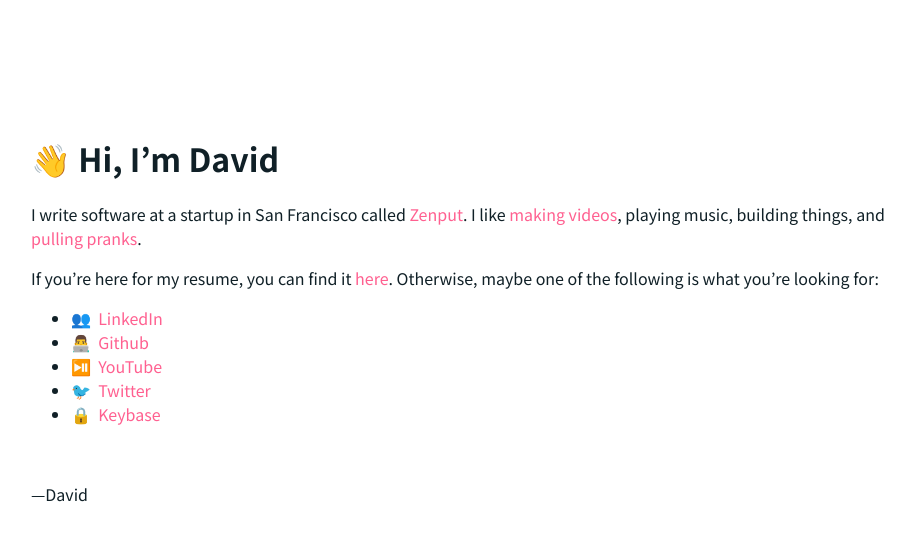
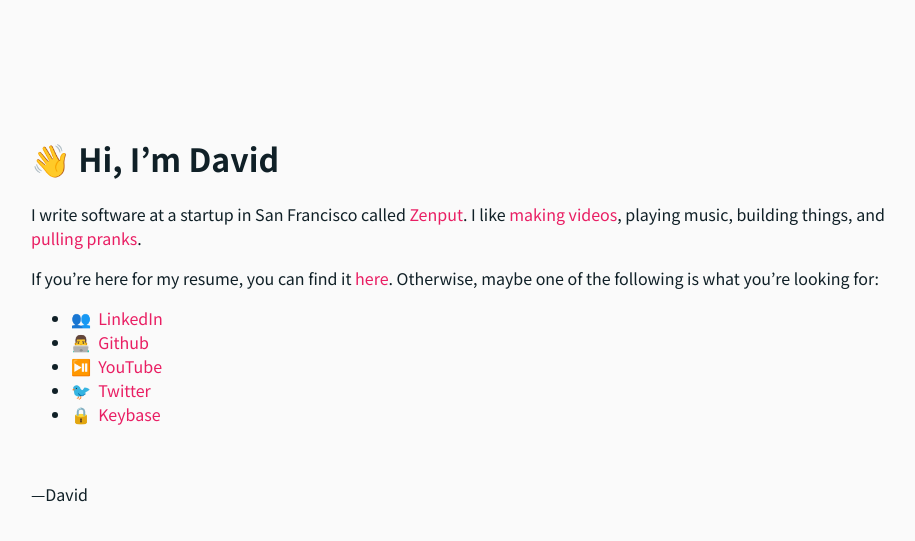
Before and after one commit to davidofwatkins/davidofwatkins.com, a Jekyll site: the page built from index.md, in a window 1280 px wide. Shown: the top 541 px of the page, without its empty margins (159-1074 px from the left). Built offline with Jekyll 4.4.1, drawn with Linux system fonts in a browser that asks for light colours.

Commit message:
Implement dark vs light mode theming

```diff
--- a/_config.yml
+++ b/_config.yml
@@ -26,6 +26,9 @@ markdown: kramdown
 plugins:
     - jekyll-feed
 
+sass:
+    sass_dir: css
+
 # Exclude from processing.
 # The following items will not be processed, by default. Create a custom list
 # to override the default setting.
--- a/_includes/site-head.html
+++ b/_includes/site-head.html
@@ -8,8 +8,7 @@
         name="description"
         content="{{ page.excerpt | default: site.description | strip_html | normalize_whitespace | truncate: 160 | escape }}"
     />
-    <meta name="theme-color" content="#607D8B" />
-    <link rel="shortcut icon" href="{{ '/favicon.png' | relative_url }}" />
+    <link rel="shortcut icon" type="image/png" href="{{ '/favicon.png' | relative_url }}" />
 
     <link href="https://fonts.googleapis.com/css?family=Source+Sans+Pro" rel="stylesheet" />
     <link href="https://fonts.googleapis.com/css?family=Lobster" rel="stylesheet" />
--- /dev/null
+++ b/css/colors.scss
@@ -0,0 +1,26 @@
+// Colors from: https://material.io/resources/color/
+
+// Light them
+$colorFontLight: #102027;
+$colorBackgroundLight: #fafafa;
+
+// Dark theme
+$colorFontDark: #efefef;
+$colorBackgroundDark: #1b1b1b;
+
+:root {
+    --color-font: #{$colorFontLight};
+    --color-background: #{$colorBackgroundLight};
+}
+
+@media (prefers-color-scheme: dark) {
+    :root {
+        --color-font: #{$colorFontDark};
+        --color-background: #{$colorBackgroundDark};
+    }
+}
+
+// Normalized color variables
+$colorHighlight: #e91e63;
+$colorFont: var(--color-font);
+$colorBackground: var(--color-background);
--- a/css/main.scss
+++ b/css/main.scss
@@ -1,23 +1,19 @@
 ---
 ---
 
+@import 'colors';
+
 @import url('https://fonts.googleapis.com/css2?family=Noto+Sans+JP:wght@400;700&display=swap');
-
-// Generating colors from: https://material.io/resources/color/
-$highlight: #e91e63;
-$highlightDark: #b0003a;
-$highlightLight: #ff6090;
-
-$fontColor: #102027;
 
 body {
     font-family: 'Noto Sans JP', Arial, 'Sans-Serif';
-    color: $fontColor;
+    color: $colorFont;
+    background: $colorBackground;
 }
 
 a {
     text-decoration: none;
-    color: $highlightLight;
+    color: $colorHighlight;
 
     &:hover {
         text-decoration: underline;
```
